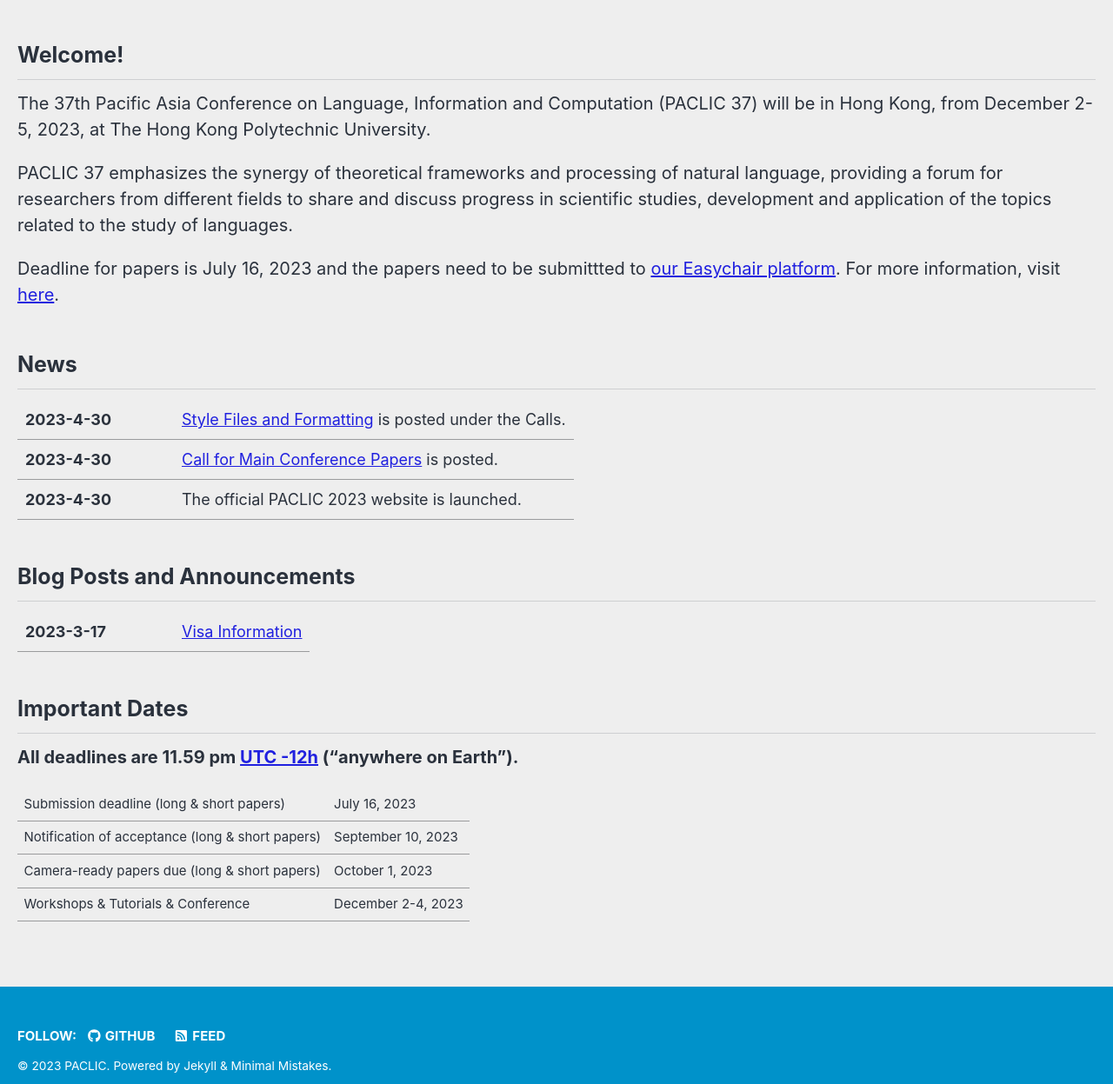
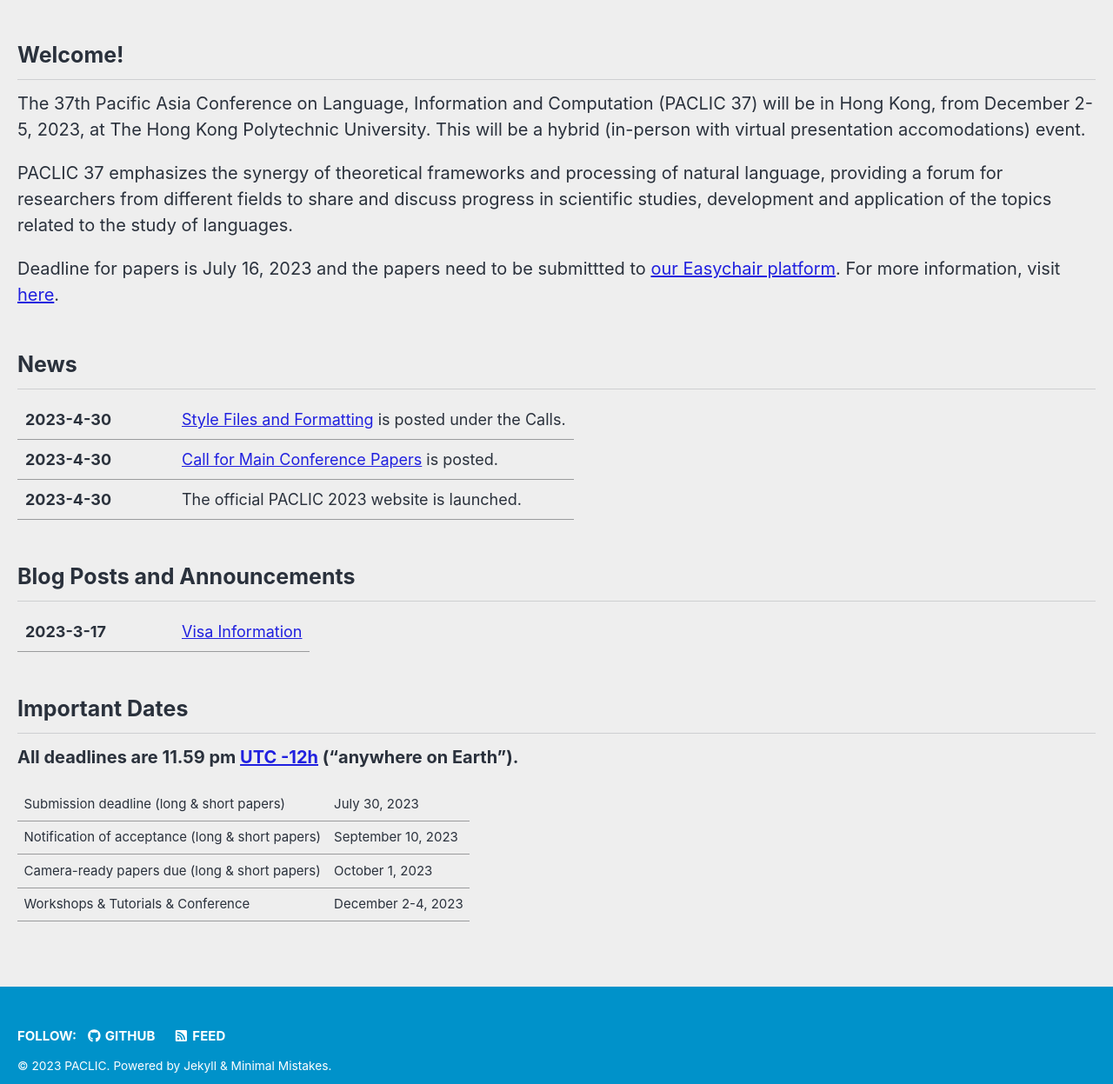
Before and after one commit to paclic2023/paclic2023.github.io, a Jekyll site: the page built from _pages/home.md, in a window 1280 px wide and 1400 px high, scrolled down 304 px. Shown: the part 153-1400 px from the top of the window at 87% size. Built offline with Jekyll 4.4.1, drawn with Linux system fonts in a browser that asks for light colours; cached includes are drawn as plain includes; nearby versions of some CDN libraries.

Commit message:
updated stuff

```diff
--- a/_pages/home.md
+++ b/_pages/home.md
@@ -9,7 +9,7 @@ excerpt: "Hong Kong <br>December 2&ndash;5, 2023"
 ---
 
 ## Welcome!
-The 37th Pacific Asia Conference on Language, Information and Computation (PACLIC 37) will be in Hong Kong, from December 2-5, 2023, at The Hong Kong Polytechnic University.
+The 37th Pacific Asia Conference on Language, Information and Computation (PACLIC 37) will be in Hong Kong, from December 2-5, 2023, at The Hong Kong Polytechnic University. This will be a hybrid (in-person with virtual presentation accomodations) event.
 
 PACLIC 37 emphasizes the synergy of theoretical frameworks and processing of natural language, providing a forum for researchers from different fields to share and discuss progress in scientific studies, development and application of the topics related to the study of languages.
 
@@ -46,7 +46,7 @@ Deadline for papers is July 16, 2023 and the papers need to be submittted to [ou
 .news-table { font-size: .9em; table-layout: fixed;}
 .news-table tr td:nth-child(1) { font-weight: bold; width: 10em; }
 </style>
-| Submission deadline (long & short papers) | July 16, 2023
+| Submission deadline (long & short papers) | July 30, 2023
 | Notification of acceptance (long & short papers) | September 10, 2023
 | Camera-ready papers due (long & short papers) | October 1, 2023
 | Workshops & Tutorials & Conference | December 2-4, 2023
```
Also changed, not shown: _pages/calls/Main Conference Papers.md (+1 -1 lines).
